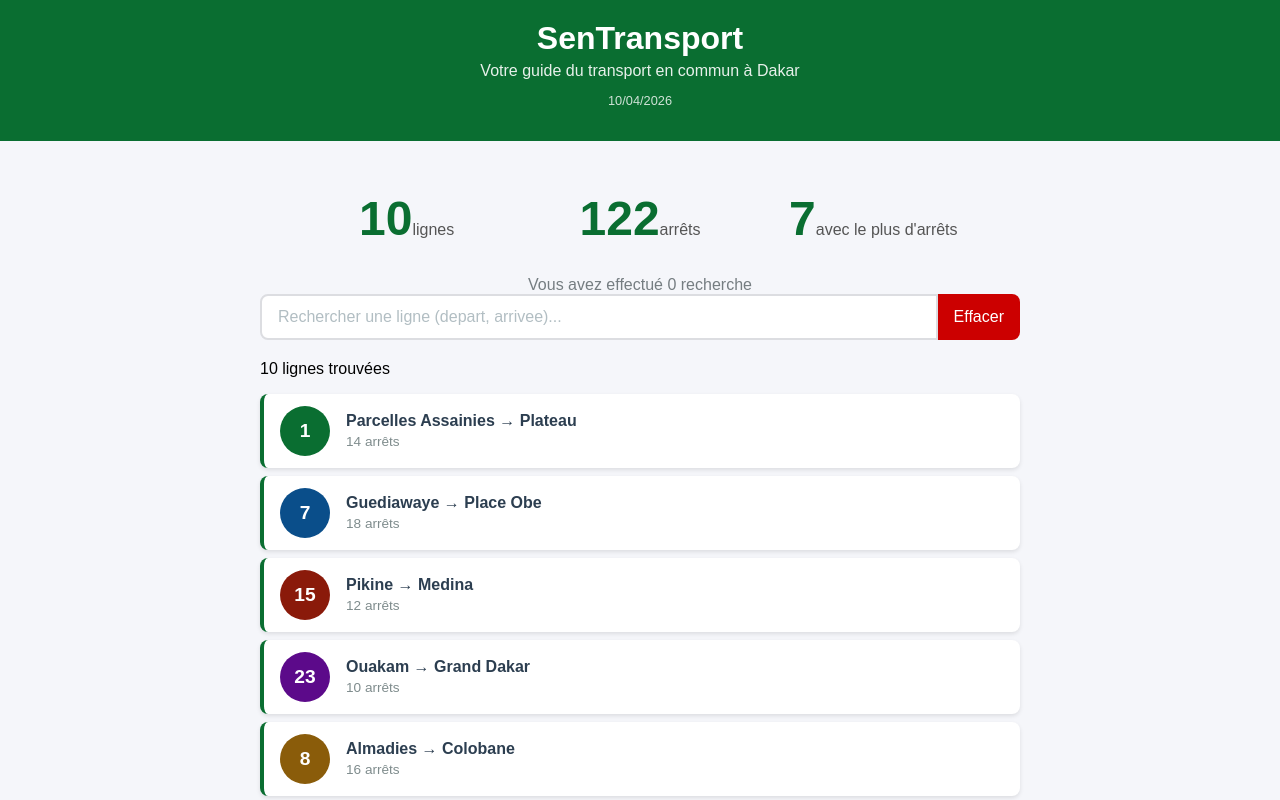
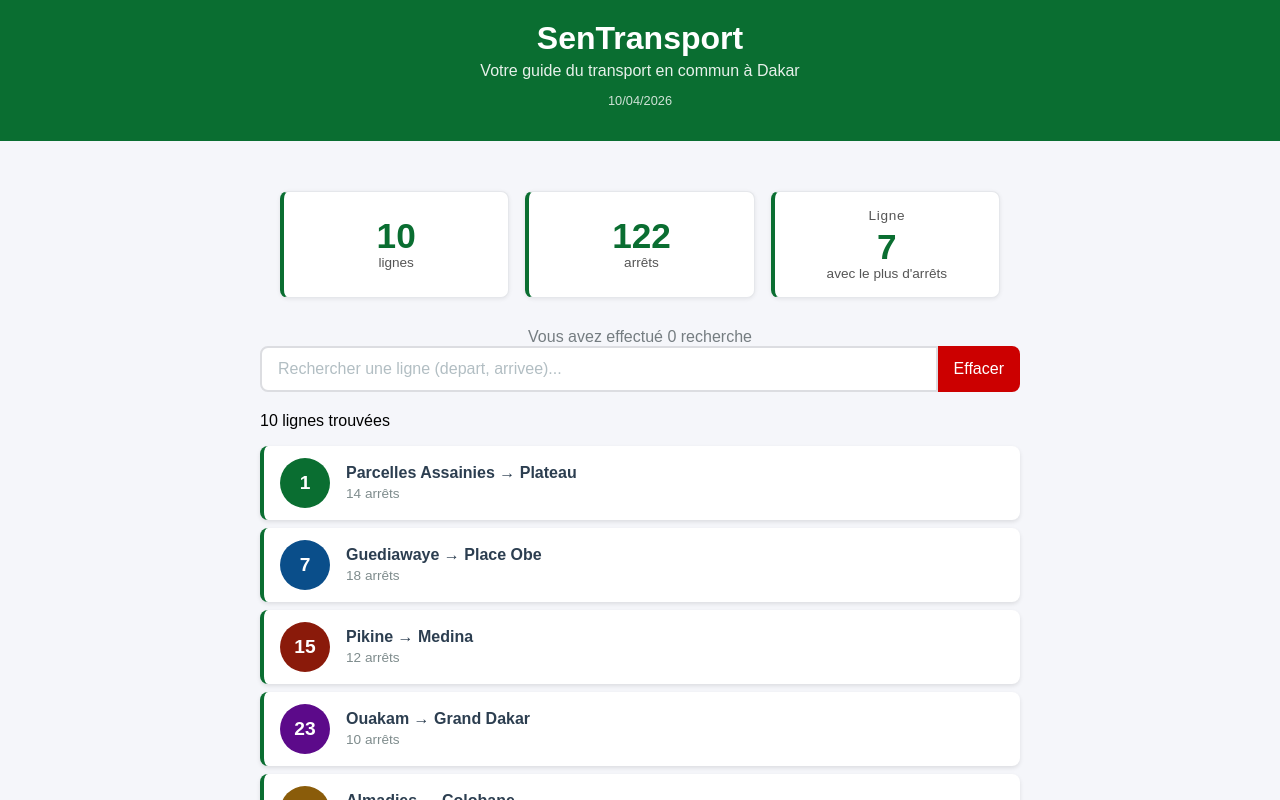
Before and after one commit to Olympe976/sentransport, a React (Create React App) app: page / in a window 1280 px wide. Shown: the top 800 px of the page. Built offline with nearby package versions, Linux system fonts and the light colour scheme.

Commit message:
Amélioration Style StatReseau

```diff
--- a/src/StatReseau.css
+++ b/src/StatReseau.css
@@ -1,26 +1,44 @@
 .stat-reseau {
     display: flex;
-    align-items: center;
-    padding: 30px;
+    align-items: stretch;
+    justify-content: center;
+    gap: 16px;
+    padding: 30px 20px;
     margin: 0 auto;
+    max-width: 900px;
 }
 
-
 .stat-container {
-    text-align: center;
+    background-color: #ffffff;
+    border-radius: 8px;
+    box-shadow: 0 1px 4px rgba(0, 0, 0, 0.08);
+    border: 1px solid #e5e7eb;
+    border-left: 4px solid #0A6E31;
+    padding: 16px 32px;
     flex: 1;
+    display: flex;
+    flex-direction: column;
+    align-items: center;
+    justify-content: center;
+    gap: 2px;
 }
 
-
 .stat-nombre {
-    font-size: 3rem;
+    font-size: 2.2rem;
     font-weight: bold;
     color: #0A6E31;
-    margin-bottom: 5px;
+    line-height: 1;
 }
 
-
 .stat-libelle {
-    font-size: 1rem;
+    font-size: 0.85rem;
     color: #555;
 }
+
+.stat-label {
+    font-size: 0.85rem;
+    color: #555;
+    /* text-transform: uppercase; */
+    letter-spacing: 0.05em;
+    margin-bottom: 4px;
+}
--- a/src/StatReseau.js
+++ b/src/StatReseau.js
@@ -1,22 +1,23 @@
 import './StatReseau.css'
 
-function StatReseau({ nbreLignes, nbreArrets, ligne }){
+function StatReseau({ nbreLignes, nbreArrets, ligne }) {
     return (
         <div className="stat-reseau">
             <div className="stat-container">
-                <span className="stat-nombre">{ nbreLignes }</span>
+                <span className="stat-nombre">{nbreLignes}</span>
                 <span className="stat-libelle">lignes</span>
             </div>
 
             <div className="stat-container">
-                <span className="stat-nombre">{ nbreArrets }</span>
+                <span className="stat-nombre">{nbreArrets}</span>
                 <span className="stat-libelle">arrêts</span>
             </div>
+
             <div className="stat-container">
-                <span className="stat-nombre">{ ligne }</span>
+                <span className="stat-label">Ligne</span>
+                <span className="stat-nombre">{ligne}</span>
                 <span className="stat-libelle">avec le plus d'arrêts</span>
             </div>
-
         </div>
     );
 }
```
